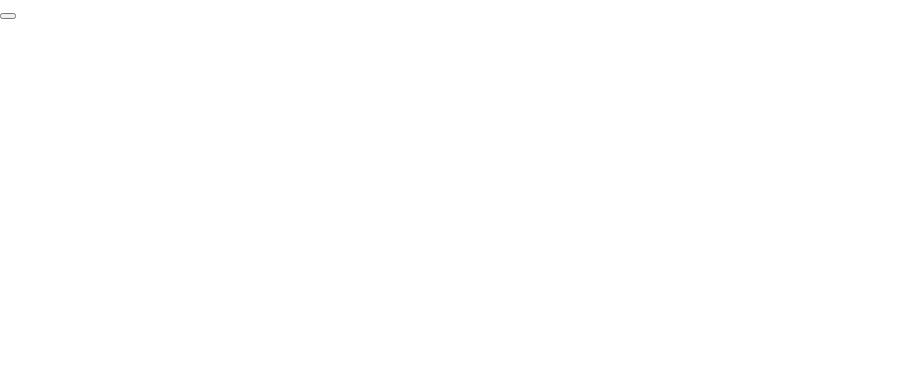
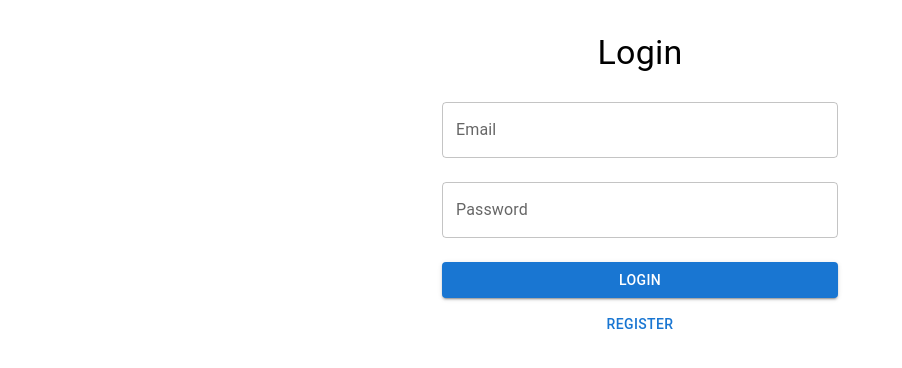
Before and after one commit to MuhammadDF/HackNC24, a React (Create React App) app in the folder frontend/: page / in a window 1280 px wide. Shown: the top 368 px of the page, without its empty margins (0-902 px from the left). Built offline with nearby package versions, Linux system fonts and the light colour scheme.

Commit message:
login works

```diff
--- a/frontend/src/App.js
+++ b/frontend/src/App.js
@@ -17,7 +17,7 @@ const App = () => {
       <UserContext.Provider value={{user, setUser}}>
         <Router>
           <Routes>
-            <Route path="/" element={<DummyUser />} />
+            <Route path="/" element={<LoginScreen />} />
             <Route path="/register" element={<RegisterScreen />} />
             <Route path="/events" element={<EventsScreen />} />
           </Routes>
--- a/frontend/src/Pages/LoginScreen.js
+++ b/frontend/src/Pages/LoginScreen.js
@@ -6,6 +6,7 @@ const LoginScreen = () => {
   const [email, setEmail] = useState('');
   const [password, setPassword] = useState('');
   const [emailError, setEmailError] = useState('');
+  const [user, setUser] = useState('');
   const navigate = useNavigate();
 
   const validateEmail = (email) => {
@@ -17,6 +18,40 @@ const LoginScreen = () => {
     setEmail(email);
     setEmailError(email === '' || validateEmail(email) ? '' : 'Email is invalid');
   };
+
+  const handleLogIn = () => {
+    const data = new URLSearchParams();
+    data.append('email', email);
+    data.append('password', password);
+
+    fetch("http://localhost:5000/login", {
+      method: "POST",
+      headers: {
+          "Content-Type": "application/json",
+      },
+      body: JSON.stringify({
+        email: email,
+        password: password
+      })
+
+
+  })
+  .then((response) => {
+      if (!response.ok) {
+          throw new Error('Network response was not ok');
+      }
+      return response.json();
+  })
+  .then((data) => {
+      setUser(data);
+      navigate('/events');
+  })
+  .catch((error) => {
+      console.error('There was a problem with the fetch operation:', error);
+  });
+
+  }
+
 
   return (
     <Container maxWidth="xs" sx={{ textAlign: 'center', mt: 4 }}>
@@ -41,7 +76,7 @@ const LoginScreen = () => {
         type="password"
       />
       <Box mt={2}>
-        <Button variant="contained" color="primary" fullWidth>
+        <Button variant="contained" color="primary" fullWidth onClick={handleLogIn}>
           Login
         </Button>
         <Button
```
Also changed, not shown: 1 other file (tests, documents, lock files or other folders).
